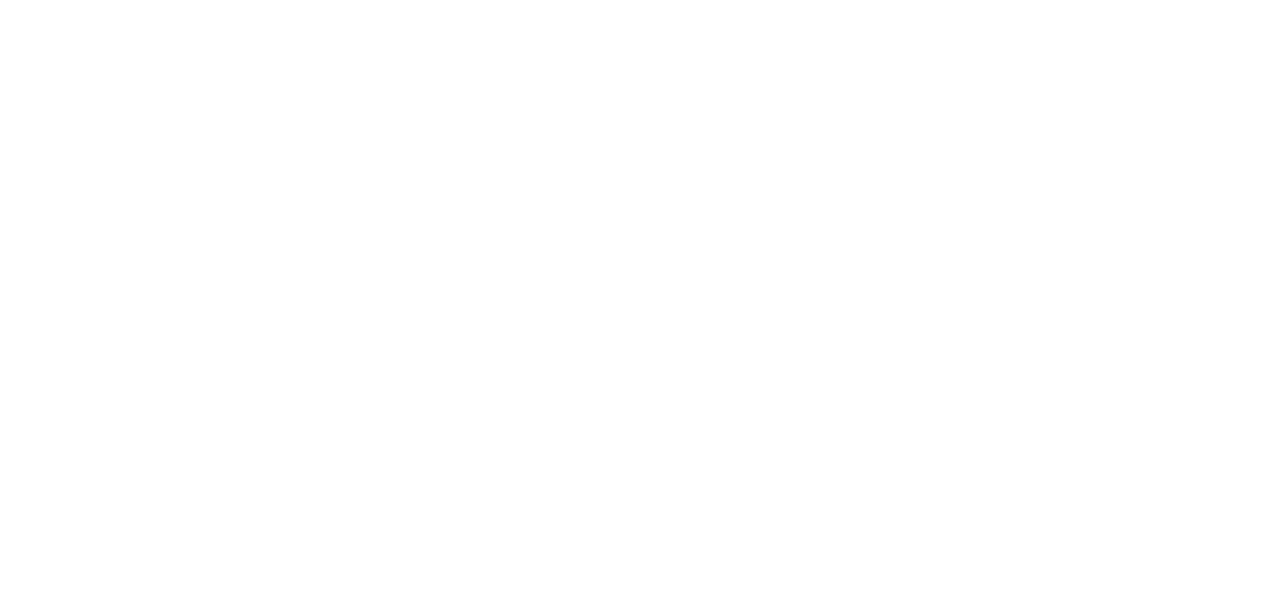
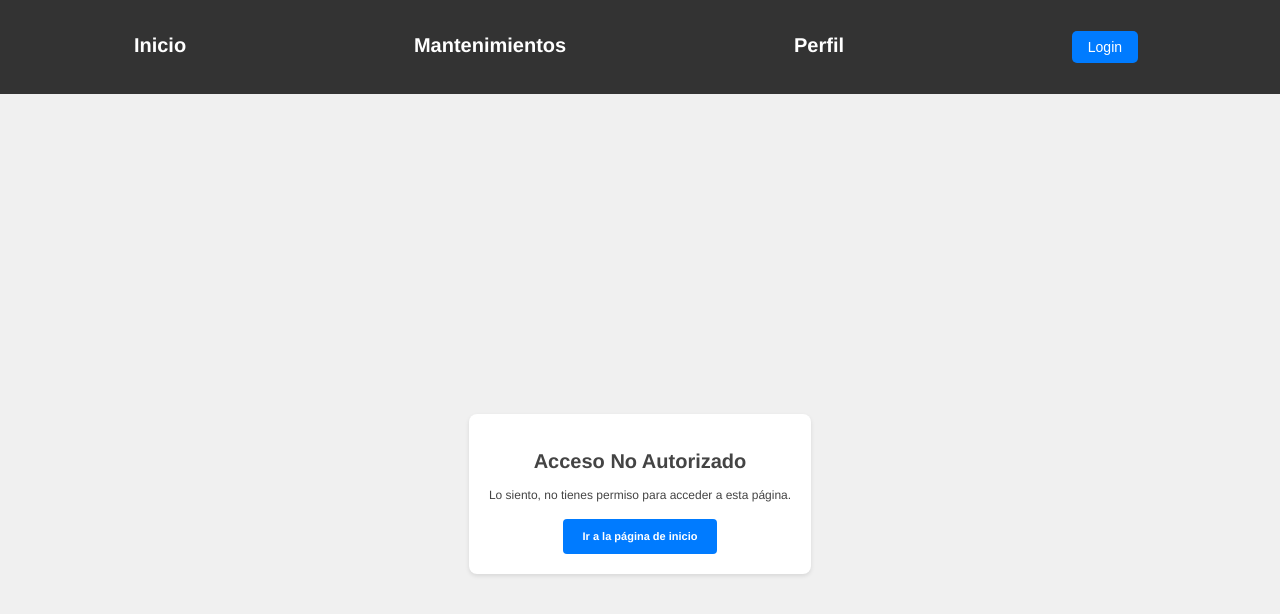
Before and after one commit to KenBoost/BookIt-app, a React (Create React App) app: page /unauthorized in a window 1280 px wide. Before the commit this address had no page. Shown: the top 614 px of the page. Built offline with nearby package versions, Linux system fonts and the light colour scheme.

Commit message:
el login sirve al 100%

```diff
--- a/src/App.js
+++ b/src/App.js
@@ -1,12 +1,12 @@
 import React from 'react';
 import { BrowserRouter as Router, Route, Routes } from 'react-router-dom';
-import Navbar from './components/Navbar';
+
 import Layout from './components/Layout';
 import CRUD from './components/CRUD';
 import Home from './components/Home';
 import Profile from './components/Profile';
 import UserProvider from './components/UserProvider';
-
+import UnAuthorized from './components/UnAuthorized';
 
 import "./App.scss";
 
@@ -20,6 +20,7 @@ function App() {
             <Route index element={<Home />} />
             <Route path="/crud" element={<CRUD />} />
             <Route path="/profile" element={<Profile />} />
+            <Route path="/unauthorized" element={<UnAuthorized />} />
             {/* Otras rutas y componentes según sea necesario */}
           </Route>
 
--- a/src/components/CRUD/index.js
+++ b/src/components/CRUD/index.js
@@ -1,4 +1,6 @@
 import React, { useState, useEffect } from "react";
+import { useUser } from '../UserProvider';
+import { Outlet, useNavigate } from 'react-router-dom';
 import axios from "axios";
 import EditarLibroModal from './updatemodal';
 import "./index.scss";
@@ -9,6 +11,9 @@ const CRUD = () => {
 
   const [modalVisible, setModalVisible] = useState(false);
   const [bookToEdit, setBookToEdit] = useState(null);
+
+  const { user } = useUser();
+  const navigate = useNavigate();
 
   // Función para cargar la lista de libros desde la API
   const cargarLibros = async () => {
@@ -68,6 +73,8 @@ const CRUD = () => {
     setBookToEdit(bookId);
     setModalVisible(true);
   };
+
+  if (user && user.rol === 1) {
   return (
     <div>
       <h2>Lista de Libros</h2>
@@ -151,6 +158,12 @@ const CRUD = () => {
       <button onClick={enviarNuevoLibro}>Agregar Libro</button>
     </div>
   );
+  } else {
+    // Redirigir a una página de acceso no autorizado u otra acción
+    navigate('/unauthorized');
+    return null;
+  }
+
 };
 
 export default CRUD;
--- a/src/components/Login/index.js
+++ b/src/components/Login/index.js
@@ -10,7 +10,7 @@ const Login = ({ onClose, onRegisterClick }) => {
   const [contrasena, setContrasena] = useState('');
 
   const navigate = useNavigate(); //para redireccionar a otras paginas
-  const { setUser } = useUser(); // Obtiene la función para actualizar el usuario
+  const { setUser, setIsLoggedIn } = useUser(); // Obtiene la función para actualizar el usuario
 
 
   //Metodo que llama al Login del Backend
@@ -27,10 +27,11 @@ const Login = ({ onClose, onRegisterClick }) => {
       const response = await axios.post('http://localhost:5000/login', data);
 
       if (response.status === 200) {
-        console.log('Respuesta exitosa con código 200');
+        console.log('Respuesta exitosa holaaa');
         const usuario = response.data;
-        // Hacer algo con el usuario, como almacenarlo en el estado de tu aplicación
+
         setUser(usuario);
+        setIsLoggedIn(true);
         console.log('Llamando a navigate');
         navigate('./profile');
 
@@ -51,7 +52,7 @@ const Login = ({ onClose, onRegisterClick }) => {
         </button>
         <h2>Iniciar Sesión</h2>
         <form onSubmit={handleSubmit}>
-          <label htmlFor="username">Usuario:</label>
+          <label htmlFor="username">Correo:</label>
           <input
             type="text"
             id="username"
--- a/src/components/Navbar/index.js
+++ b/src/components/Navbar/index.js
@@ -1,16 +1,28 @@
 import React, { useState } from 'react'
-import { FontAwesomeIcon } from '@fortawesome/react-fontawesome'
-import { faHome, faUser, faRightToBracket, faCog} from '@fortawesome/free-solid-svg-icons';
 
-import { Link, NavLink } from 'react-router-dom'
+import { useUser } from '../UserProvider';
+
+import { NavLink } from 'react-router-dom'
 import Login from '../Login' // Importa el componente de inicio de sesión
 import Register from '../Register'
-import Profile from '../Profile'
 import './index.scss'
+import { useNavigate } from 'react-router-dom';
+
 
 const Navbar = () => {
   const [showLogin, setShowLogin] = useState(false); // Estado para controlar la visibilidad del formulario de inicio de sesión
   const [showRegister, setShowRegister] = useState(false);
+  const navigate = useNavigate(); //para redireccionar a otras paginas
+
+  const { isLoggedIn, setUser, setIsLoggedIn } = useUser();
+
+
+  const handleLogout = () => {
+    // ...otros pasos de logout...
+    setUser(null);
+    setIsLoggedIn(false);
+    navigate('./');
+  };
 
   const toggleLogin = () => {
     setShowLogin(!showLogin); // Alternar la visibilidad del formulario de inicio de sesión
@@ -38,13 +50,19 @@ const Navbar = () => {
             Perfil
           </NavLink>
         </li>
-        <li className="navbar-item">
-          <button onClick={toggleLogin}>
-            Login
-          </button>
-        </li>
+        {isLoggedIn ? (
+          <li className="navbar-item">
+            <button onClick={handleLogout}>Logout</button>
+          </li>
+        ) : (
+          <li className="navbar-item">
+            <button onClick={toggleLogin}>Login</button>
+          </li>
+        )}
       </ul>
-      {showLogin && <Login onClose={toggleLogin} onRegisterClick={toggleRegister} />}
+      {showLogin && (
+        <Login onClose={toggleLogin} onRegisterClick={toggleRegister} />
+      )}
       {showRegister && <Register onClose={toggleRegister} />}
     </nav>
   );
--- a/src/components/Profile/index.js
+++ b/src/components/Profile/index.js
@@ -1,4 +1,4 @@
-const Perfil = () => {
+const Profile = () => {
     return (
       <div>
         <h1>Mi Perfil</h1>
@@ -11,4 +11,4 @@ const Perfil = () => {
     );
   };
 
-  export default Perfil;
+  export default Profile;
--- /dev/null
+++ b/src/components/UnAuthorized/index.js
@@ -0,0 +1,20 @@
+import React from 'react';
+import './index.scss';
+
+
+import './index.scss';
+import { Link } from 'react-router-dom';
+
+const UnAuthorized = () => {
+  return (
+    <div className="acceso-no-autorizado">
+      <div className="contenido">
+        <h1>Acceso No Autorizado</h1>
+        <p>Lo siento, no tienes permiso para acceder a esta página.</p>
+        <Link to="/">Ir a la página de inicio</Link>
+      </div>
+    </div>
+  );
+};
+
+export default UnAuthorized;
--- /dev/null
+++ b/src/components/UnAuthorized/index.scss
@@ -0,0 +1,40 @@
+.acceso-no-autorizado {
+    display: flex;
+    align-items: center;
+    justify-content: center;
+    min-height: 100vh;
+    background-color: #f0f0f0; /* Color de fondo */
+
+    .contenido {
+      text-align: center;
+      background-color: #fff; /* Color del contenido */
+      padding: 20px;
+      border-radius: 8px;
+      box-shadow: 0 2px 4px rgba(0, 0, 0, 0.1);
+
+      h1 {
+        font-size: 2rem;
+        margin-bottom: 1rem;
+      }
+
+      p {
+        font-size: 1.2rem;
+        margin-bottom: 1.5rem;
+      }
+
+      a {
+        display: inline-block;
+        background-color: #007bff; /* Color del botón */
+        color: #fff;
+        padding: 10px 20px;
+        border-radius: 4px;
+        text-decoration: none;
+        font-weight: 600;
+        transition: background-color 0.3s;
+
+        &:hover {
+          background-color: #0056b3; /* Cambio de color al pasar el mouse */
+        }
+      }
+    }
+  }
--- a/src/components/UserProvider/index.js
+++ b/src/components/UserProvider/index.js
@@ -3,14 +3,21 @@ import React, { createContext, useContext, useState } from 'react';
 const UserContext = createContext();
 
 export const useUser = () => {
-  return useContext(UserContext);
+  const context = useContext(UserContext);
+
+  if (!context) {
+    throw new Error('useUser debe ser utilizado dentro de un UserProvider');
+  }
+
+  return context;
 };
 
 const UserProvider = ({ children }) => {
   const [user, setUser] = useState(null);
+  const [isLoggedIn, setIsLoggedIn] = useState(false); // Agrega el estado de inicio de sesión
 
   return (
-    <UserContext.Provider value={{ user, setUser }}>
+    <UserContext.Provider value={{ user, setUser, isLoggedIn, setIsLoggedIn  }}>
       {children}
     </UserContext.Provider>
   );
```
